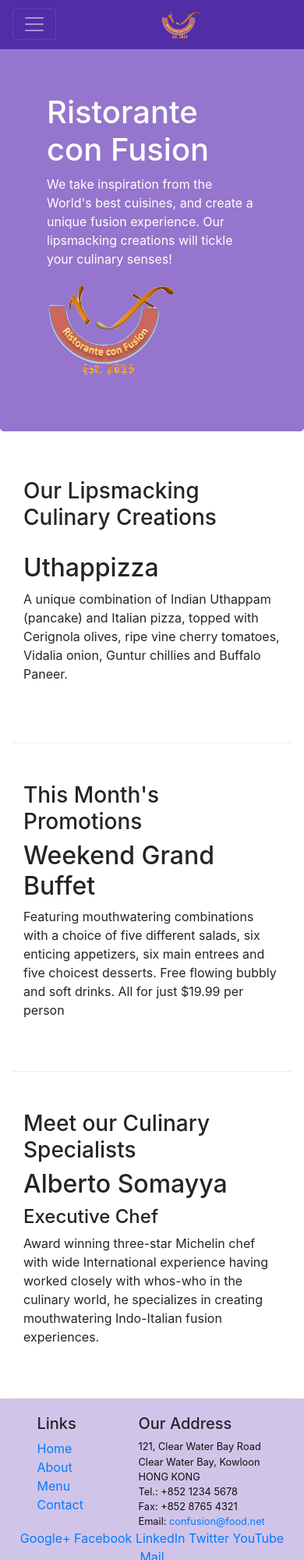
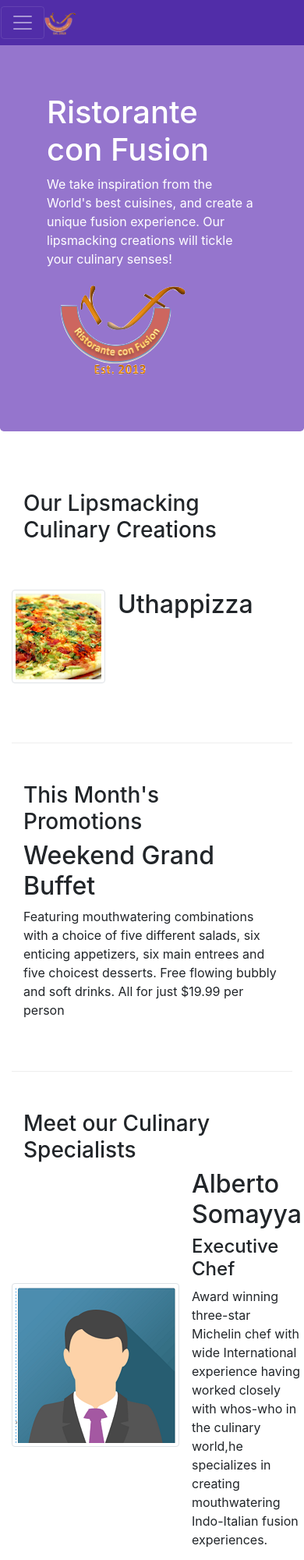
Before and after one commit to PhamNgocThien18/bootstrap4, a website: page index.html in a window 390 px wide. Shown: the top 2000 px of the page at 78% size. Drawn offline with nearby package versions, Linux system fonts and the light colour scheme.

Commit message:
images and media

```diff
--- a/index.html
+++ b/index.html
@@ -21,15 +21,15 @@
 <body>
 
     <nav class="navbar navbar-dark navbar-expand-sm fixed-top">
-        <div class="container">
+        <div class="row">
 
             <button class="navbar-toggler" type="button" data-toggle="collapse" data-target="#Navbar">
                 <span class="navbar-toggler-icon"></span>
             </button>
-            <a class="navbar-brand" href="index.html"><img class="navbar-img" src="img/logo.png" alt="logo"></a>
+            <a class="navbar-brand mr-auto" href="index.html"><img src="img/logo.png" height="30" width="41"></a>
             <div class="collapse navbar-collapse" id="Navbar">
                 <ul class="navbar-nav mr-auto">
-                    <li class="nav-item active"><a class="nav-link" href="#"><span class="fa fa-home fa-lg"></span> Home</a></li>
+                    <li class="nav-item active"><a class="nav-link" href="./index.html"><span class="fa fa-home fa-lg"></span> Home</a></li>
                     <li class="nav-item"><a class="nav-link" href="./aboutus.html"><span class="fa fa-info fa-lg"></span> About</a></1i>
                     <li class="nav-item"><a class="nav-link" href="#"><span class="fa fa-list fa-lg"></span> Menu</a></li>
                     <li class="nav-item"><a class="nav-link" href="./contactus.html"><span class="fa fa-address-card fa-lg"></span> Contact</a></li>
@@ -45,10 +45,12 @@
                     <h1>Ristorante con Fusion</h1>
                     <p>We take inspiration from the World's best cuisines, and create a unique fusion experience. Our
                         lipsmacking creations will tickle your culinary senses!</p>
+
+                        <div class="col-12 col-sm align-self-center">
+                            <img src="img/logo.png" alt="Logo">
+                        </div>
                 </div>
-                <div class="col-12 col-sm">
-                    <img src="img/logo.png" alt="Logo">
-                </div>
+
             </div>
         </div>
     </header>
@@ -58,19 +60,23 @@
             <div class="col-12 col-sm-4 order-sm-last col-md-3">
                 <h3>Our Lipsmacking Culinary Creations</h3>
             </div>
-            <div class="col-12 col-sm order-sm-first col-md">
-                <h2>Uthappizza</h2>
-                <p>A unique combination of Indian Uthappam (pancake) and Italian pizza, topped with Cerignola olives,
-                    ripe vine cherry tomatoes, Vidalia onion, Guntur chillies and Buffalo Paneer.</p>
+            <div class="media">
+                <img class="d-flex mr-3 img-thumbnail align-self-center" src="img/uthappizza.png" alt="Uthappizza">
+                <div class="media-body">
+                    <h2 class="mt-0">Uthappizza</h2>
+                    <p class="d-none d-sm-block">A unique combination of Indian Uthappam (pancake) and Italian pizza, topped with Cerignola olives,
+                        ripe vine cherry tomatoes, Vidalia onion, Guntur chillies and Buffalo Paneer.</p>
+                </div>
             </div>
+
         </div>
 
 
         <div class="row row-content align-items-center">
-            <div class="col-12 col-sm-4 order-sm-last col-md-3">
+            <div class="col-12 col-sm-4 order-sm-first col-md-3 ">
                 <h3>This Month's Promotions</h3>
             </div>
-            <div class="col-12 col-sm order-sm-first col-md">
+            <div class="col-12 col-sm order-sm-last col-md">
                 <h2>Weekend Grand Buffet</h2>
                 <p>Featuring mouthwatering combinations with a choice of five different salads, six enticing appetizers,
                     six main entrees and five choicest desserts. Free flowing bubbly and soft drinks. All for just
@@ -82,13 +88,19 @@
             <div class="col-12 col-sm-4 order-sm-last col-md-3">
                 <h3>Meet our Culinary Specialists</h3>
             </div>
-            <div class="col-12 col-sm order-sm-first col-md">
-                <h2>Alberto Somayya</h2>
-                <h4>Executive Chef</h4>
-                <p>Award winning three-star Michelin chef with wide International experience having worked closely with
-                    whos-who in the culinary world, he specializes in creating mouthwatering Indo-Italian fusion
-                    experiences. </p>
-            </div>
+            <div class="media">
+                <img class="d-flex mr-3 img-thumbnail align-self-center"
+                          src="img/alberto.png"alt="Alberto Somayya">
+                <div class="media-body">
+                     <h2 class="mt-0">Alberto Somayya</h2>
+                     <h4>Executive Chef</h4>
+                     <pclass="d-noned-sm-block">Award winning three-star Michelin chef with wide
+                          International experience having worked closely with
+                          whos-who in the culinary world,he specializes in
+                          creating mouthwatering Indo-Italian fusion experiences.
+                          </p>
+                </div>
+           </div>
         </div>
     </div>
 
```
Also changed, not shown: aboutus.html (+10 -13 lines), contactus.html (+7 -6 lines).
